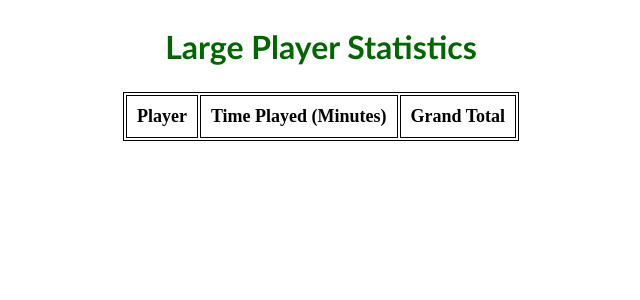
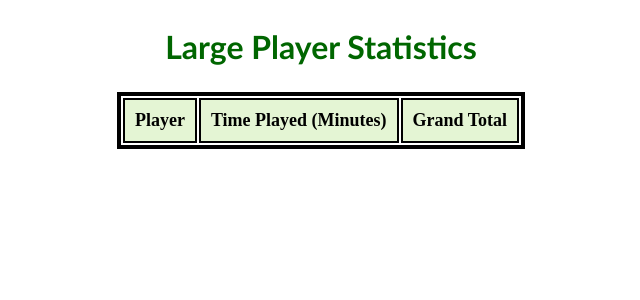
Before and after one commit to ravimohan1991/Equalizer, a PHP site: page /LargeNUI.php in a window 1280 px wide. Shown: the top 300 px of the page, without its empty margins (319-959 px from the left). Run offline with PHP 8.4, Linux system fonts and the light colour scheme; data that the repository does not hold is empty.

Commit message:
Border-Color UI scheme

```diff
--- a/WebScripts/StatisticsUI/LargeNUI.php
+++ b/WebScripts/StatisticsUI/LargeNUI.php
@@ -54,13 +54,15 @@ $mysqli->close();
     <title>GFG User Details</title>
     <!-- CSS FOR STYLING THE PAGE -->
     <style>
-        table {
+        table
+        {
             margin: 0 auto;
             font-size: large;
-            border: 1px solid black;
+            border: 4px solid black;
         }
 
-        h1 {
+        h1
+        {
             text-align: center;
             color: #006600;
             font-size: xx-large;
@@ -68,21 +70,31 @@ $mysqli->close();
             ' Calibri', 'Trebuchet MS', 'sans-serif';
         }
 
-        td {
-            background-color: #E4F5D4;
-            border: 1px solid black;
-        }
-
-        th,
-        td {
+        td
+        {
             font-weight: bold;
-            border: 1px solid black;
+            border: 1px solid purple;
             padding: 10px;
             text-align: center;
         }
 
-        td {
+        th
+        {
+            font-weight: bold;
+            border: 2px solid black;
+            padding: 10px;
+            text-align: center;
+            background-color: #E4F5D4;
+        }
+
+        td
+        {
             font-weight: lighter;
+        }
+
+        tr:hover
+        {
+            background-color: coral;
         }
     </style>
 </head>
@@ -120,7 +132,7 @@ $mysqli->close();
 <?php
 /*
  *
- *		                                  /\
+ *                                                /\
  *		                                 / /
  *		                              /\| |
  *		                              | | |/\
```
